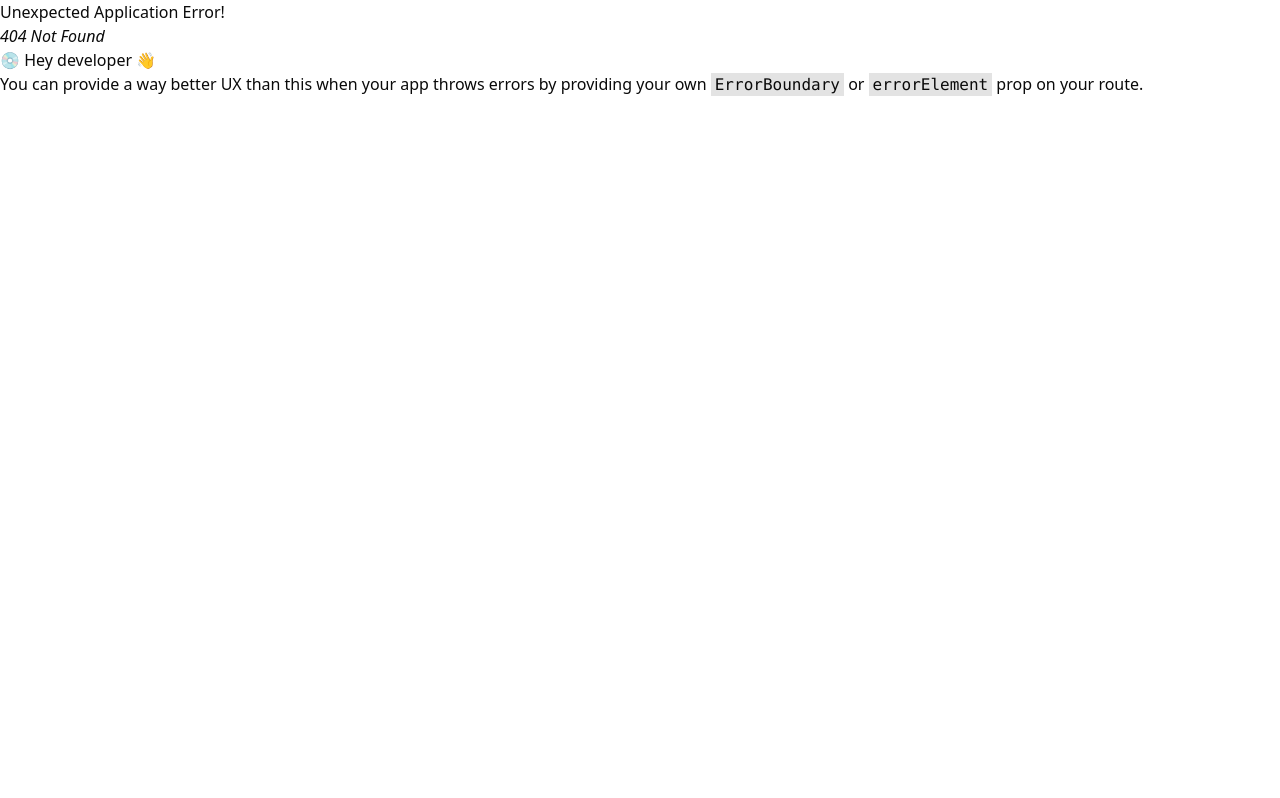
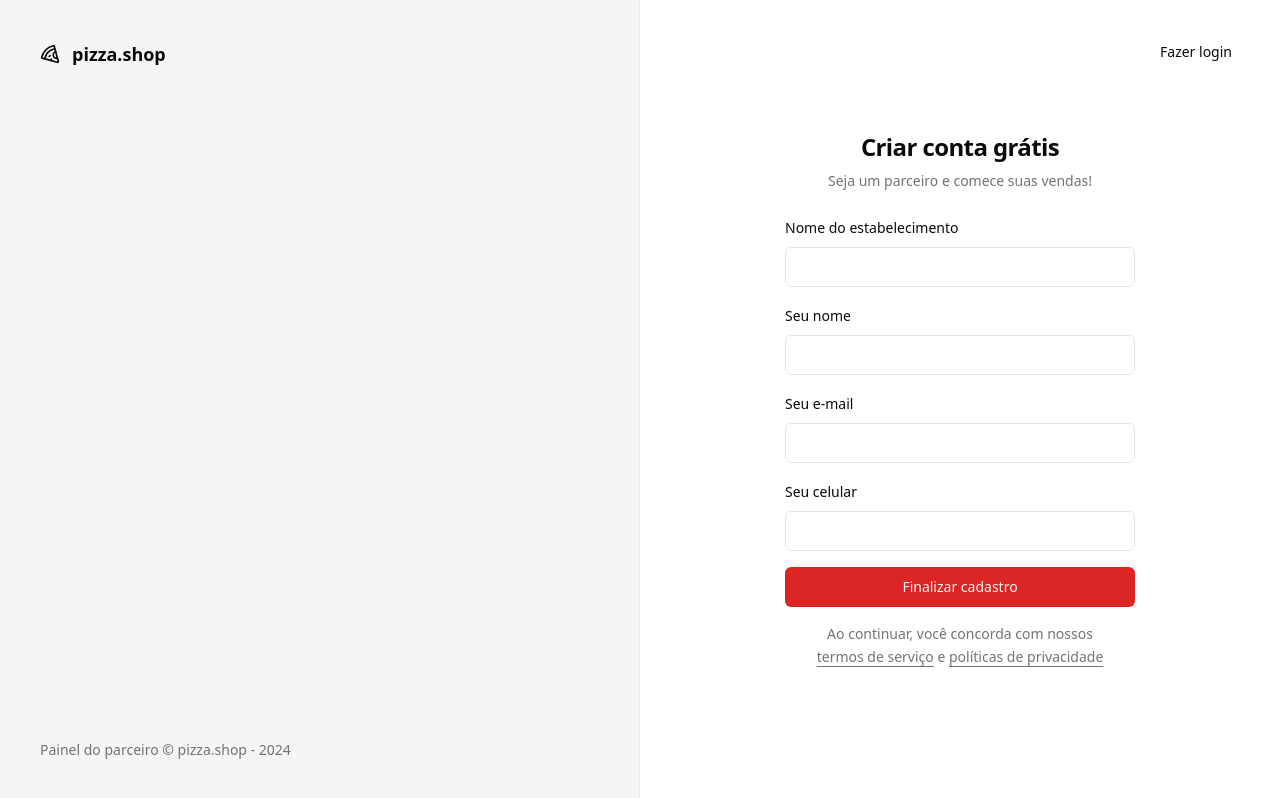
Before and after one commit to maisafolgueral/pizza-shop, a React (Vite) app: page /sign-up in a window 1280 px wide. Before the commit this address had no page. Built offline with nearby package versions, Linux system fonts and the light colour scheme.

Commit message:
Added register restaurant

```diff
--- a/package.json
+++ b/package.json
@@ -22,7 +22,7 @@
     "react-dom": "^18.3.1",
     "react-helmet-async": "^2.0.5",
     "react-hook-form": "^7.54.2",
-    "react-router-dom": "^6.26.0",
+    "react-router-dom": "^6.28.1",
     "sonner": "^1.7.2",
     "sort-by": "^0.0.2",
     "tailwind-merge": "^2.4.0",
--- a/src/pages/auth/sign-in.tsx
+++ b/src/pages/auth/sign-in.tsx
@@ -1,5 +1,6 @@
 import { Helmet } from 'react-helmet-async'
 import { useForm } from 'react-hook-form'
+import { Link } from 'react-router-dom'
 import { toast } from 'sonner'
 import { z } from 'zod'
 
@@ -41,6 +42,9 @@
     <>
       <Helmet title="Login" />
       <div className="p-8">
+        <Button variant="ghost" asChild className="absolute right-8 top-8">
+          <Link to="/sign-up">Novo estabelecimento</Link>
+        </Button>
         <div className="flex w-[350px] flex-col justify-center gap-6">
           <div className="flex flex-col gap-2 text-center">
             <h1 className="text-2xl font-semibold tracking-tight">
--- /dev/null
+++ b/src/pages/auth/sign-up.tsx
@@ -0,0 +1,113 @@
+import { Helmet } from 'react-helmet-async'
+import { useForm } from 'react-hook-form'
+import { Link, useNavigate } from 'react-router-dom'
+import { toast } from 'sonner'
+import { z } from 'zod'
+
+import { Button } from '../../components/ui/button'
+import { Input } from '../../components/ui/input'
+import { Label } from '../../components/ui/label'
+
+const signUpForm = z.object({
+  restaurantName: z.string(),
+  managerName: z.string(),
+  phone: z.string(),
+  email: z.string().email(),
+})
+
+type SignUpForm = z.infer<typeof signUpForm>
+
+export function SignUp() {
+  const navigate = useNavigate()
+
+  const {
+    register,
+    handleSubmit,
+    formState: { isSubmitting },
+  } = useForm<SignUpForm>()
+
+  async function handleSignUp(data: SignUpForm) {
+    try {
+      console.log(data)
+
+      await new Promise((resolve) => setTimeout(resolve, 2000))
+
+      toast.success('Restaurante cadastrado com sucesso!', {
+        action: {
+          label: 'Login',
+          onClick: () => navigate('/sign-in'),
+        },
+      })
+    } catch (error) {
+      toast.error('Erro ao cadastrar restaurante.')
+    }
+  }
+
+  return (
+    <>
+      <Helmet title="Cadastro" />
+
+      <div className="p-8">
+        <Button variant="ghost" asChild className="absolute right-8 top-8">
+          <Link to="/sign-in">Fazer login</Link>
+        </Button>
+
+        <div className="flex w-[350px] flex-col justify-center gap-6">
+          <div className="flex flex-col gap-2 text-center">
+            <h1 className="text-2xl font-semibold tracking-tight">
+              Criar conta grátis
+            </h1>
+            <p className="text-sm text-muted-foreground">
+              Seja um parceiro e comece suas vendas!
+            </p>
+          </div>
+
+          <form className="space-y-4" onSubmit={handleSubmit(handleSignUp)}>
+            <div className="space-y-2">
+              <Label htmlFor="restaurantName">Nome do estabelecimento</Label>
+              <Input
+                id="restaurantName"
+                type="text"
+                {...register('restaurantName')}
+              />
+            </div>
+
+            <div className="space-y-2">
+              <Label htmlFor="managerName">Seu nome</Label>
+              <Input
+                id="managerName"
+                type="text"
+                {...register('managerName')}
+              />
+            </div>
+
+            <div className="space-y-2">
+              <Label htmlFor="email">Seu e-mail</Label>
+              <Input id="email" type="email" {...register('email')} />
+            </div>
+
+            <div className="space-y-2">
+              <Label htmlFor="phone">Seu celular</Label>
+              <Input id="phone" type="tel" {...register('phone')} />
+            </div>
+
+            <Button disabled={isSubmitting} className="w-full" type="submit">
+              Finalizar cadastro
+            </Button>
+
+            <p className="px-6 text-center text-sm leading-relaxed text-muted-foreground">
+              Ao continuar, você concorda com nossos{' '}
+              <a href="" className="underline underline-offset-4">
+                termos de serviço
+              </a>{' '}
+              e{' '}
+              <a href="" className="underline underline-offset-4">
+                políticas de privacidade
+              </a>
+            </p>
+          </form>
+        </div>
+      </div>
+    </>
+  )
+}
--- a/src/routes.tsx
+++ b/src/routes.tsx
@@ -4,6 +4,7 @@
 import { AuthLayout } from './pages/_layouts/auth'
 import { Dashboard } from './pages/app/dashboard'
 import { SignIn } from './pages/auth/sign-in'
+import { SignUp } from './pages/auth/sign-up'
 
 export const router = createBrowserRouter([
   {
@@ -24,6 +25,10 @@
         path: '/sign-in',
         element: <SignIn />,
       },
+      {
+        path: '/sign-up',
+        element: <SignUp />,
+      },
     ],
   },
 ])
```
Also changed, not shown: 1 other file (tests, documents, lock files or other folders).
